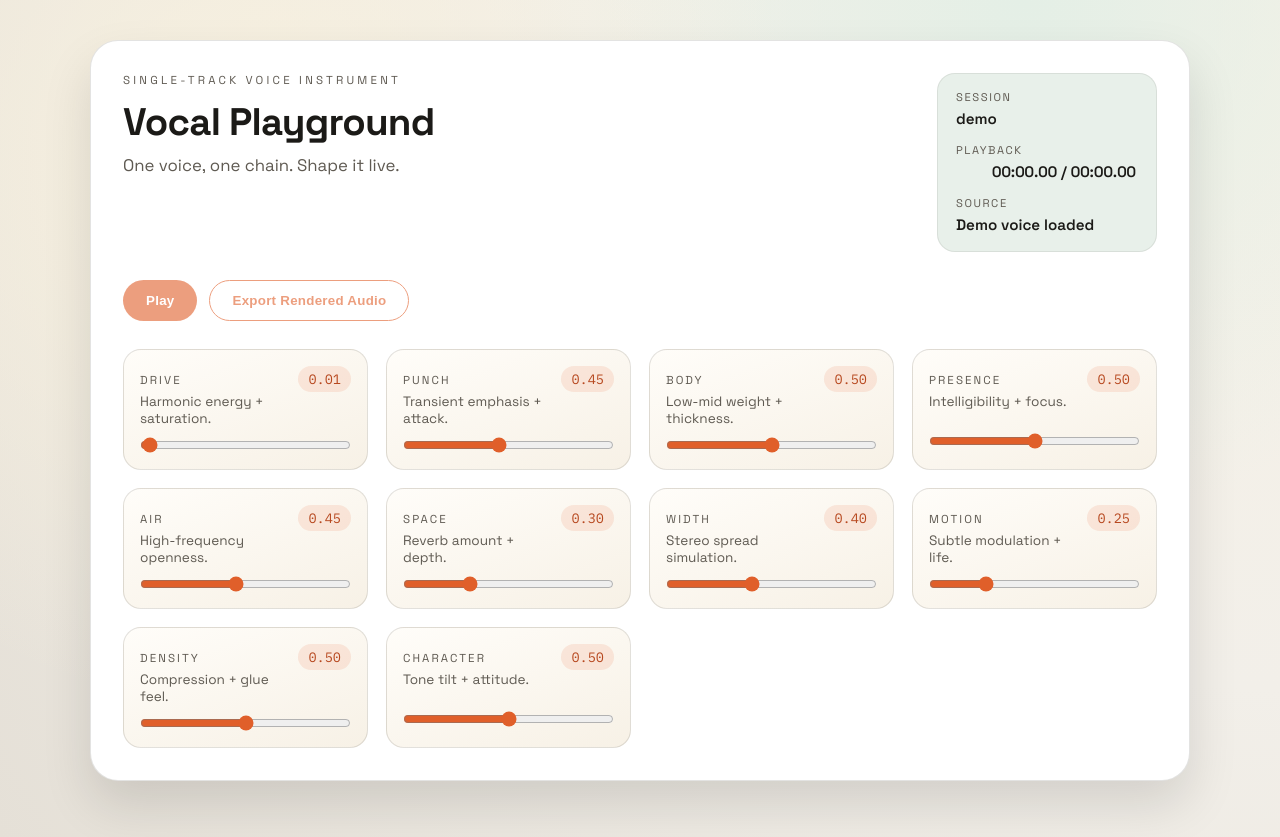
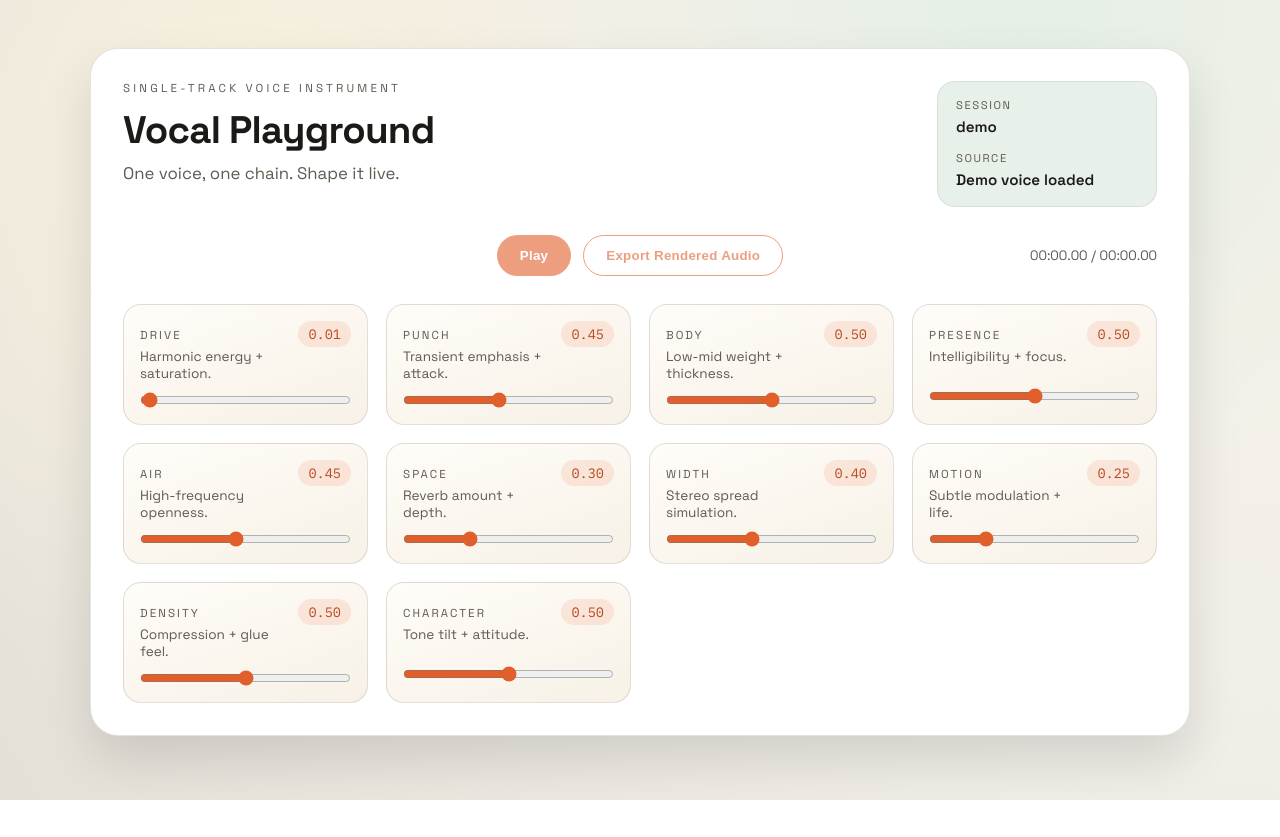
Before and after one commit to yiweihsu/mix-flow, a Next.js app: page /project/demo in a window 1280 px wide. After the commit the page ends 800 px from the top, so only its background shows below. Built offline with nearby package versions, Linux system fonts and the light colour scheme; no server answers.

Commit message:
fix: prevent playback time from causing layout shift

```diff
--- a/src/app/globals.css
+++ b/src/app/globals.css
@@ -120,9 +120,23 @@ main {
 }
 
 .transport-bar {
+  display: grid;
+  grid-template-columns: 1fr auto 1fr;
+  align-items: center;
+  gap: 12px;
+}
+
+.transport-buttons {
   display: flex;
+  gap: 12px;
+  justify-content: center;
   flex-wrap: wrap;
-  gap: 12px;
+}
+
+.transport-time {
+  justify-self: end;
+  color: var(--muted);
+  font-size: 0.85rem;
 }
 
 .button {
--- a/src/app/project/[id]/page.tsx
+++ b/src/app/project/[id]/page.tsx
@@ -213,12 +213,6 @@ export default function ProjectPage({ params }: { params: Promise<{ id: string }
               <span className="meta-value">{id}</span>
             </div>
             <div>
-              <span className="meta-label">Playback</span>
-              <span className="meta-value playback-time">
-                {formatTime(playbackTime)} / {formatTime(duration)}
-              </span>
-            </div>
-            <div>
               <span className="meta-label">Source</span>
               <span className="meta-value">Demo voice loaded</span>
             </div>
@@ -226,6 +220,8 @@ export default function ProjectPage({ params }: { params: Promise<{ id: string }
         </header>
 
         <div className="transport-bar">
+          <div className="transport-spacer" />
+          <div className="transport-buttons">
             <button
               className="button"
               type="button"
@@ -242,6 +238,12 @@ export default function ProjectPage({ params }: { params: Promise<{ id: string }
             >
               {isExporting ? "Rendering..." : "Export Rendered Audio"}
             </button>
+          </div>
+          <div className="transport-time">
+            <span className="playback-time">
+              {formatTime(playbackTime)} / {formatTime(duration)}
+            </span>
+          </div>
         </div>
 
         <div className="slider-grid">
```
Lines whose indentation alone changed are shown as unchanged.
